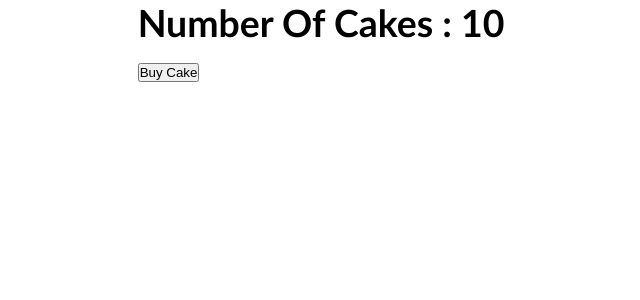
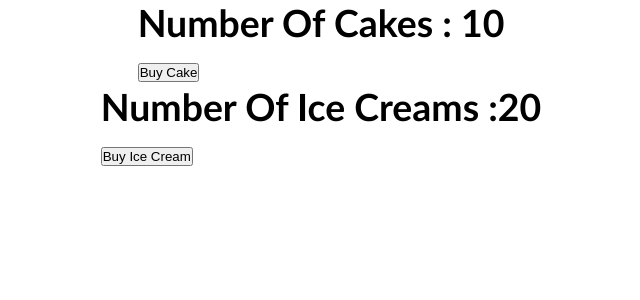
Before and after one commit to mehrabFronto/Redux-And-Milldewares-Exercise, a JavaScript app: page / in a window 1280 px wide. Shown: the top 300 px of the page, without its empty margins (319-959 px from the left). Built offline with nearby package versions, Linux system fonts and the light colour scheme.

Commit message:
another state added and two reducers combined

```diff
--- a/src/App.js
+++ b/src/App.js
@@ -2,12 +2,14 @@ import { Provider } from "react-redux";
 import "./App.css";
 import CakeContainer from "./components/CakeContainer";
 import store from "./redux/store";
+import IceCreamContainer from "./components/IceCreamContainer";
 
 const App = () => {
    return (
       <h1 className="app">
          <Provider store={store}>
             <CakeContainer />
+            <IceCreamContainer />
          </Provider>
       </h1>
    );
--- a/src/components/CakeContainer.js
+++ b/src/components/CakeContainer.js
@@ -2,18 +2,13 @@ import { useDispatch, useSelector } from "react-redux";
 import { buy_cake } from "../redux/cake/cakeActions";
 
 const CakeContainer = () => {
-   const numOfCakes = useSelector((state) => state.numOfCakes);
+   const numOfCakes = useSelector((state) => state.cakes.numOfCakes);
    const dispatch = useDispatch();
 
    return (
       <div>
          <h3>Number Of Cakes : {numOfCakes}</h3>
-         <button
-            onClick={() => {
-               dispatch(buy_cake());
-            }}>
-            Buy Cake
-         </button>
+         <button onClick={() => dispatch(buy_cake())}>Buy Cake</button>
       </div>
    );
 };
--- /dev/null
+++ b/src/components/IceCreamContainer.js
@@ -0,0 +1,19 @@
+import { useDispatch, useSelector } from "react-redux";
+import { buy_iceCream } from "../redux/iceCream/iceCreamActions";
+
+const IceCreamContainer = () => {
+   const numOfIceCreams = useSelector(
+      (state) => state.iceCreams.numOfIceCreams,
+   );
+
+   const dispatch = useDispatch();
+
+   return (
+      <div>
+         <h3>Number Of Ice Creams :{numOfIceCreams} </h3>
+         <button onClick={() => dispatch(buy_iceCream())}>Buy Ice Cream</button>
+      </div>
+   );
+};
+
+export default IceCreamContainer;
--- /dev/null
+++ b/src/redux/iceCream/iceCreamActions.js
@@ -0,0 +1,7 @@
+import { BUY_ICECREAM } from "./iceCreamTypes";
+
+export function buy_iceCream() {
+   return {
+      type: BUY_ICECREAM,
+   };
+}
--- /dev/null
+++ b/src/redux/iceCream/iceCreamReducer.js
@@ -0,0 +1,17 @@
+import { BUY_ICECREAM } from "./iceCreamTypes";
+
+const initialState = {
+   numOfIceCreams: 20,
+};
+
+const iceCreamReducer = (state = initialState, action) => {
+   switch (action.type) {
+      case BUY_ICECREAM:
+         return { ...state, numOfIceCreams: state.numOfIceCreams - 1 };
+
+      default:
+         return state;
+   }
+};
+
+export default iceCreamReducer;
--- /dev/null
+++ b/src/redux/iceCream/iceCreamTypes.js
@@ -0,0 +1 @@
+export const BUY_ICECREAM = "BUY_ICECREAM";
--- /dev/null
+++ b/src/redux/rootReducer.js
@@ -0,0 +1,10 @@
+import { combineReducers } from "redux";
+import cakeReducer from "./cake/cakeReducer";
+import iceCreamReducer from "./iceCream/iceCreamReducer";
+
+const rootReducer = combineReducers({
+   cakes: cakeReducer,
+   iceCreams: iceCreamReducer,
+});
+
+export default rootReducer;
--- a/src/redux/store.js
+++ b/src/redux/store.js
@@ -1,6 +1,6 @@
 import { createStore } from "redux";
-import cakeReducer from "./cake/cakeReducer";
+import rootReducer from "./rootReducer";
 
-const store = createStore(cakeReducer);
+const store = createStore(rootReducer);
 
 export default store;
```
